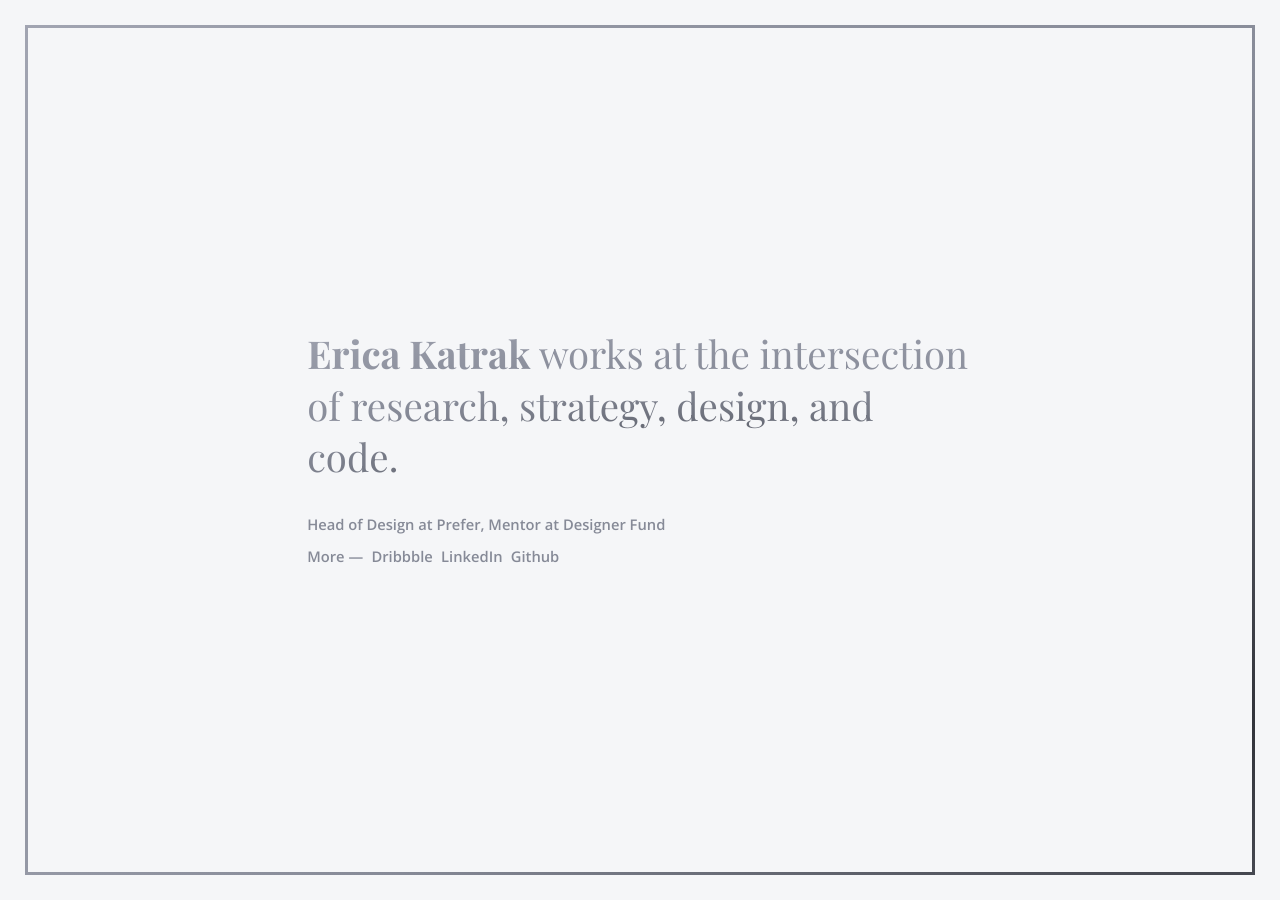
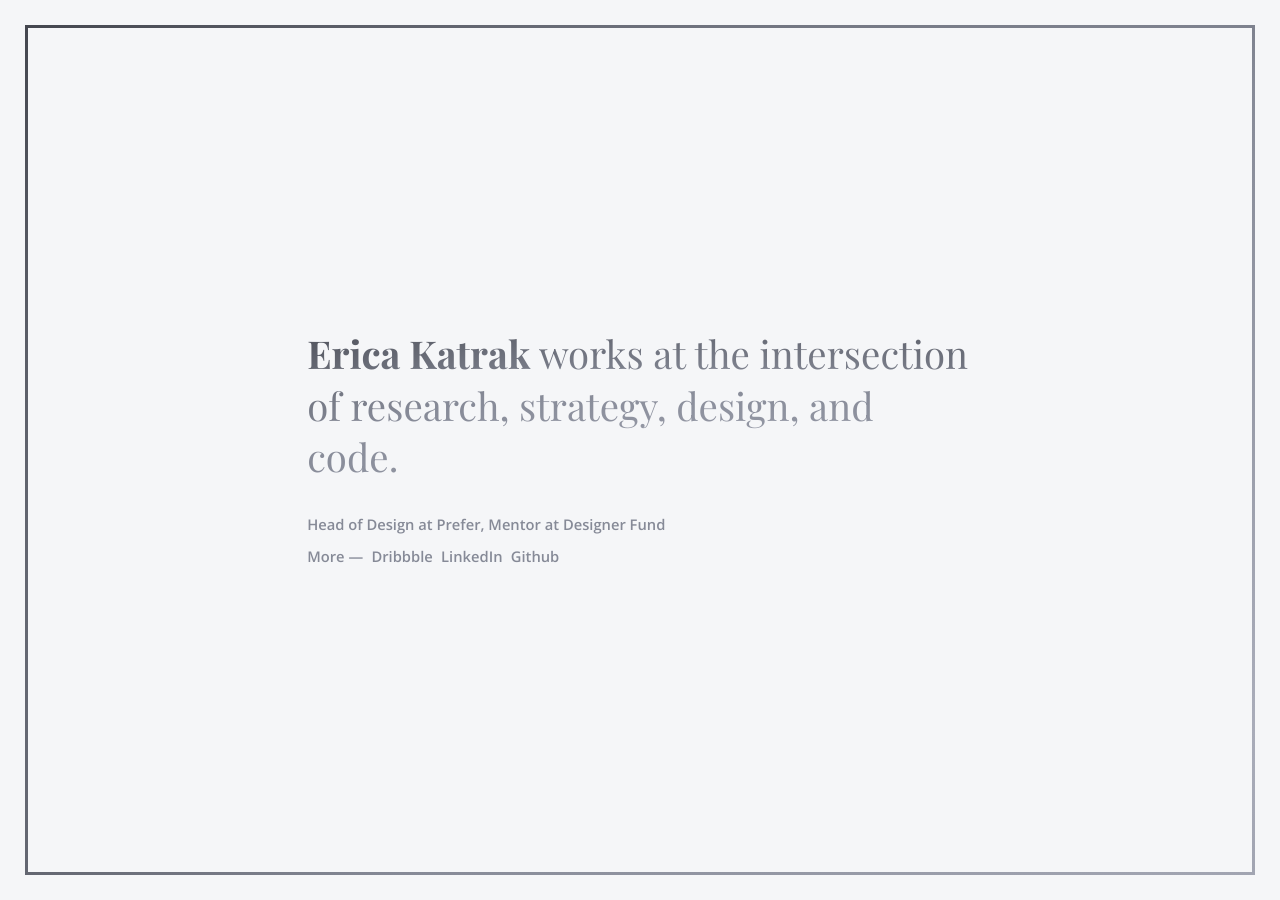
Before and after one commit to ericakatrak/ericakatrak.github.io, a Jekyll site: the page built from index.html, in a window 1280 px wide. Built offline with Jekyll 4.4.1, drawn with Linux system fonts in a browser that asks for light colours.

Commit message:
animation tweaks

```diff
--- a/css/style.css
+++ b/css/style.css
@@ -40,7 +40,7 @@
 	-webkit-font-feature-settings: "liga" on, "rlig" on, "kern" on;
 	font-feature-settings: "liga" on, "rlig" on, "kern" on;
 
-	background-image: radial-gradient(#303239, #868a97, #aaadba);
+	background-image: radial-gradient(#aaadba, #868a97, #303239);
 	background-size: 200% 200%;
 	background-position: 0 0;
 	animation: border 5s linear infinite;
@@ -70,15 +70,14 @@
 	line-height: 4vw;
 	font-weight: 400;
 	font-family: "Playfair Display", serif;
-	animation: fade 2s ease-out -.65s;
 	padding-bottom: 2vw;
 
   -webkit-text-fill-color: transparent;
   -webkit-background-clip: text;
-	background-image: radial-gradient(#303239, #868a97, #aaadba);
+	background-image: radial-gradient(#aaadba, #868a97, #303239);
 	background-size: 200% 200%;
 	background-position: 0 0;
-	animation: border 60s linear infinite;
+	animation: border 60s linear infinite, fade 2s ease-out -.65s;;
   color: #303239;
 }
 
```
